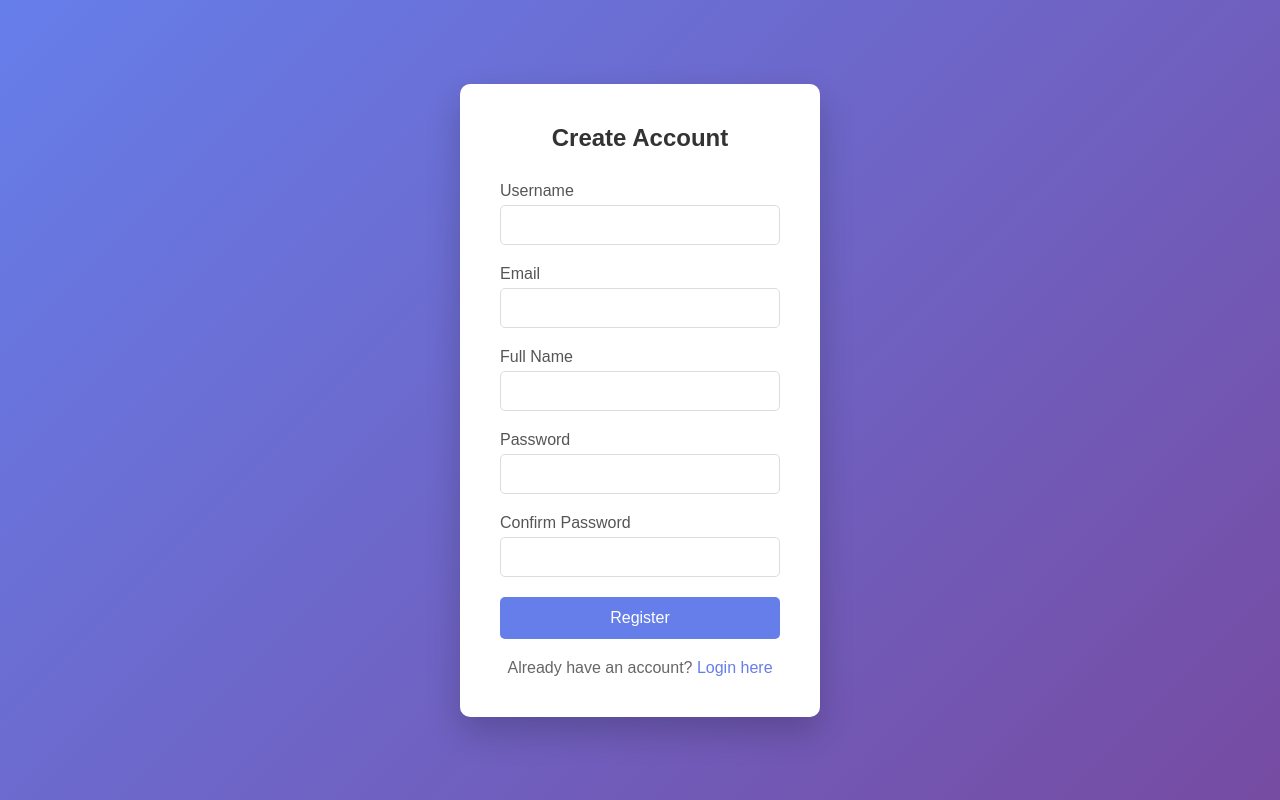
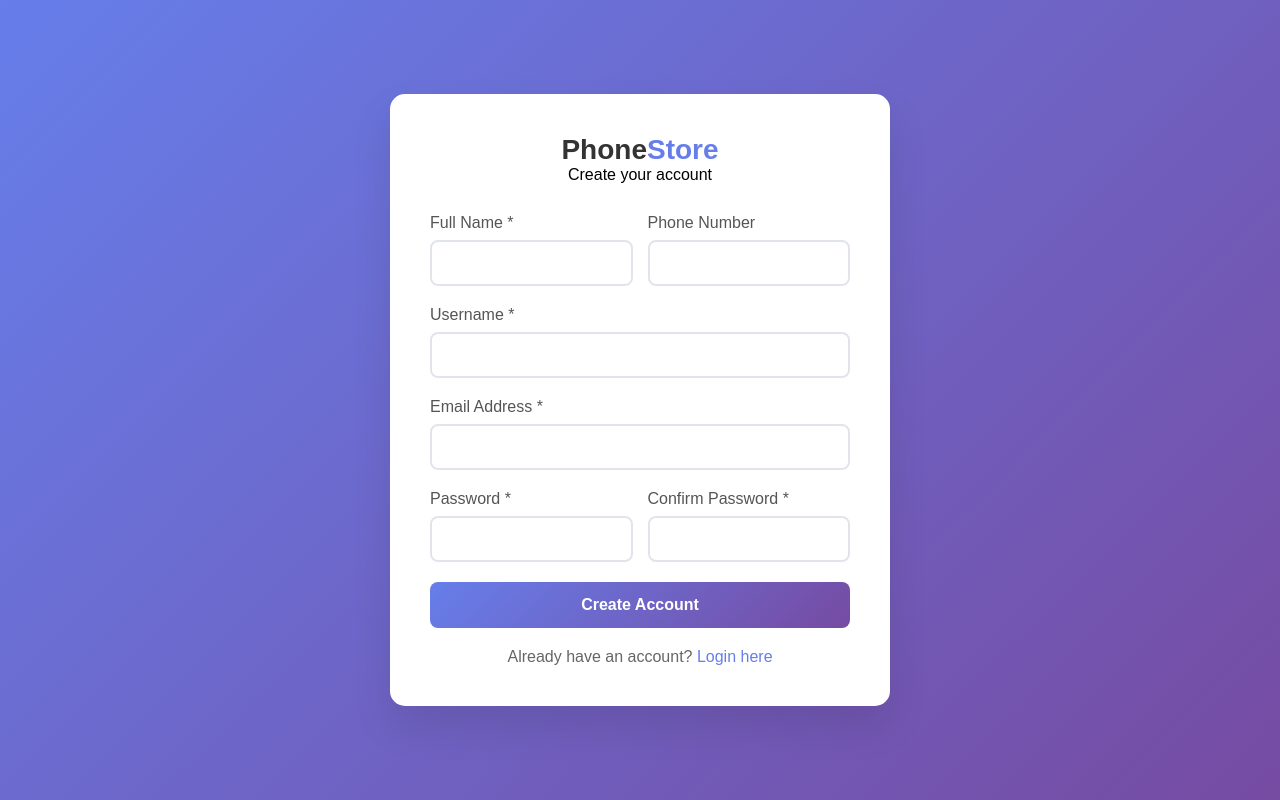
Before and after one commit to chaitanya461/docker2, a PHP site: page /auth/register.php in a window 1280 px wide. Run offline with PHP 8.4, Linux system fonts and the light colour scheme; data that the repository does not hold is empty.

Commit message:
Update register.php

```diff
--- a/auth/register.php
+++ b/auth/register.php
@@ -1,21 +1,35 @@
 <?php
-require_once '../config/database.php';
-$conn = getDatabaseConnection();
+// auth/register.php
+require_once '../config/init.php';
+
+// If already logged in, redirect to home
+if (isLoggedIn()) {
+    redirect('/index.php');
+}
+
+$page_title = "Register";
+$errors = [];
+$success = '';
 
 if ($_SERVER['REQUEST_METHOD'] === 'POST') {
-    $username = sanitize($_POST['username']);
-    $email = sanitize($_POST['email']);
-    $password = $_POST['password'];
-    $confirm_password = $_POST['confirm_password'];
-    $full_name = sanitize($_POST['full_name']);
-
-    $errors = [];
+    $username = sanitize($_POST['username'] ?? '');
+    $email = sanitize($_POST['email'] ?? '');
+    $password = $_POST['password'] ?? '';
+    $confirm_password = $_POST['confirm_password'] ?? '';
+    $full_name = sanitize($_POST['full_name'] ?? '');
+    $phone = sanitize($_POST['phone'] ?? '');
 
     // Validation
     if (empty($username)) $errors[] = "Username is required";
     if (empty($email)) $errors[] = "Email is required";
+    if (!filter_var($email, FILTER_VALIDATE_EMAIL)) $errors[] = "Invalid email format";
     if (empty($password)) $errors[] = "Password is required";
+    if (strlen($password) < 6) $errors[] = "Password must be at least 6 characters";
     if ($password !== $confirm_password) $errors[] = "Passwords do not match";
+    if (empty($full_name)) $errors[] = "Full name is required";
+
+    if (empty($errors)) {
+        $conn = getDatabaseConnection();
 
         // Check if user exists
         $check = $conn->prepare("SELECT id FROM users WHERE username = ? OR email = ?");
@@ -25,24 +39,26 @@ if ($_SERVER['REQUEST_METHOD'] === 'POST') {
 
         if ($check->num_rows > 0) {
             $errors[] = "Username or email already exists";
-    }
-
-    if (empty($errors)) {
+        } else {
+            // Hash password
             $hashed_password = password_hash($password, PASSWORD_DEFAULT);
 
-        $stmt = $conn->prepare("INSERT INTO users (username, password, email, full_name) VALUES (?, ?, ?, ?)");
-        $stmt->bind_param("ssss", $username, $hashed_password, $email, $full_name);
+            // Insert user
+            $stmt = $conn->prepare("INSERT INTO users (username, password, email, full_name, phone) VALUES (?, ?, ?, ?, ?)");
+            $stmt->bind_param("sssss", $username, $hashed_password, $email, $full_name, $phone);
 
             if ($stmt->execute()) {
-            $_SESSION['success'] = "Registration successful! Please login.";
-            redirect('/login.php');
+                $_SESSION['registration_success'] = "Registration successful! Please login.";
+                redirect('/auth/login.php');
             } else {
                 $errors[] = "Registration failed. Please try again.";
             }
+            $stmt->close();
+        }
+        $check->close();
     }
 }
 ?>
-
 <!DOCTYPE html>
 <html lang="en">
 <head>
@@ -57,86 +73,108 @@ if ($_SERVER['REQUEST_METHOD'] === 'POST') {
         }
 
         body {
-            font-family: Arial, sans-serif;
+            font-family: 'Poppins', sans-serif;
             background: linear-gradient(135deg, #667eea 0%, #764ba2 100%);
             min-height: 100vh;
             display: flex;
+            align-items: center;
             justify-content: center;
-            align-items: center;
-        }
-
-        .container {
-            width: 100%;
-            max-width: 400px;
             padding: 20px;
         }
 
-        .register-form {
-            background: white;
-            padding: 40px;
-            border-radius: 10px;
-            box-shadow: 0 15px 35px rgba(0,0,0,0.2);
+        .register-container {
+            width: 100%;
+            max-width: 500px;
         }
 
-        h2 {
+        .register-card {
+            background: white;
+            border-radius: 15px;
+            padding: 40px;
+            box-shadow: 0 20px 40px rgba(0,0,0,0.1);
+        }
+
+        .logo {
             text-align: center;
+            margin-bottom: 30px;
+        }
+
+        .logo i {
+            font-size: 40px;
+            color: #667eea;
+            margin-bottom: 10px;
+        }
+
+        .logo h1 {
             color: #333;
-            margin-bottom: 30px;
+            font-size: 28px;
+        }
+
+        .logo .highlight {
+            color: #667eea;
         }
 
         .form-group {
             margin-bottom: 20px;
         }
 
-        label {
-            display: block;
-            margin-bottom: 5px;
-            color: #555;
+        .form-row {
+            display: flex;
+            gap: 15px;
         }
 
-        input {
-            width: 100%;
-            padding: 10px;
-            border: 1px solid #ddd;
-            border-radius: 5px;
-            font-size: 16px;
+        .form-row .form-group {
+            flex: 1;
         }
 
-        input:focus {
+        .form-group label {
+            display: block;
+            margin-bottom: 8px;
+            color: #555;
+            font-weight: 500;
+        }
+
+        .form-control {
+            width: 100%;
+            padding: 12px 15px;
+            border: 2px solid #e1e5eb;
+            border-radius: 8px;
+            font-size: 16px;
+            transition: border-color 0.3s;
+        }
+
+        .form-control:focus {
             outline: none;
             border-color: #667eea;
         }
 
-        .btn {
+        .btn-register {
             width: 100%;
-            padding: 12px;
-            background: #667eea;
+            padding: 14px;
+            background: linear-gradient(135deg, #667eea 0%, #764ba2 100%);
             color: white;
             border: none;
-            border-radius: 5px;
+            border-radius: 8px;
             font-size: 16px;
+            font-weight: 600;
             cursor: pointer;
-            transition: background 0.3s;
+            transition: transform 0.3s;
         }
 
-        .btn:hover {
-            background: #5a67d8;
+        .btn-register:hover {
+            transform: translateY(-2px);
         }
 
-        .error {
+        .error-message {
             background: #f56565;
             color: white;
-            padding: 10px;
-            border-radius: 5px;
+            padding: 12px;
+            border-radius: 8px;
             margin-bottom: 20px;
         }
 
-        .success {
-            background: #48bb78;
-            color: white;
-            padding: 10px;
-            border-radius: 5px;
-            margin-bottom: 20px;
+        .error-message ul {
+            margin-left: 20px;
         }
 
         .login-link {
@@ -148,53 +186,141 @@ if ($_SERVER['REQUEST_METHOD'] === 'POST') {
         .login-link a {
             color: #667eea;
             text-decoration: none;
+            font-weight: 500;
+        }
+
+        .password-strength {
+            margin-top: 5px;
+            font-size: 14px;
+        }
+
+        .strength-weak {
+            color: #f56565;
+        }
+
+        .strength-medium {
+            color: #ed8936;
+        }
+
+        .strength-strong {
+            color: #48bb78;
         }
     </style>
+    <script>
+        function checkPasswordStrength(password) {
+            let strength = 0;
+            if (password.length >= 6) strength++;
+            if (password.match(/[a-z]+/)) strength++;
+            if (password.match(/[A-Z]+/)) strength++;
+            if (password.match(/[0-9]+/)) strength++;
+            if (password.match(/[$@#&!]+/)) strength++;
+
+            const strengthText = ['Very Weak', 'Weak', 'Medium', 'Strong', 'Very Strong'];
+            const strengthClass = ['strength-weak', 'strength-weak', 'strength-medium', 'strength-strong', 'strength-strong'];
+
+            return {
+                text: strengthText[strength],
+                class: strengthClass[strength]
+            };
+        }
+
+        document.addEventListener('DOMContentLoaded', function() {
+            const passwordInput = document.getElementById('password');
+            const strengthDisplay = document.getElementById('password-strength');
+
+            passwordInput.addEventListener('input', function() {
+                const password = this.value;
+                if (password.length > 0) {
+                    const strength = checkPasswordStrength(password);
+                    strengthDisplay.textContent = `Strength: ${strength.text}`;
+                    strengthDisplay.className = `password-strength ${strength.class}`;
+                    strengthDisplay.style.display = 'block';
+                } else {
+                    strengthDisplay.style.display = 'none';
+                }
+            });
+
+            // Confirm password validation
+            const confirmInput = document.getElementById('confirm_password');
+            confirmInput.addEventListener('input', function() {
+                const password = passwordInput.value;
+                const confirm = this.value;
+
+                if (confirm.length > 0 && password !== confirm) {
+                    this.style.borderColor = '#f56565';
+                } else {
+                    this.style.borderColor = '#e1e5eb';
+                }
+            });
+        });
+    </script>
 </head>
 <body>
-    <div class="container">
-        <div class="register-form">
-            <h2>Create Account</h2>
+    <div class="register-container">
+        <div class="register-card">
+            <div class="logo">
+                <i class="fas fa-mobile-alt"></i>
+                <h1>Phone<span class="highlight">Store</span></h1>
+                <p>Create your account</p>
+            </div>
 
-            <?php if (!empty($errors)): ?>
-                <div class="error">
-                    <?php foreach ($errors as $error): ?>
-                        <p><?php echo $error; ?></p>
+            <?php if(!empty($errors)): ?>
+                <div class="error-message">
+                    <ul>
+                        <?php foreach($errors as $error): ?>
+                            <li><?php echo $error; ?></li>
                         <?php endforeach; ?>
+                    </ul>
                 </div>
             <?php endif; ?>
 
             <form method="POST" action="">
+                <div class="form-row">
                     <div class="form-group">
-                    <label for="username">Username</label>
-                    <input type="text" id="username" name="username" required>
+                        <label for="full_name">Full Name *</label>
+                        <input type="text" id="full_name" name="full_name" class="form-control"
+                               value="<?php echo htmlspecialchars($_POST['full_name'] ?? ''); ?>" required>
                     </div>
 
                     <div class="form-group">
-                    <label for="email">Email</label>
-                    <input type="email" id="email" name="email" required>
+                        <label for="phone">Phone Number</label>
+                        <input type="tel" id="phone" name="phone" class="form-control"
+                               value="<?php echo htmlspecialchars($_POST['phone'] ?? ''); ?>">
+                    </div>
                 </div>
 
                 <div class="form-group">
-                    <label for="full_name">Full Name</label>
-                    <input type="text" id="full_name" name="full_name" required>
+                    <label for="username">Username *</label>
+                    <input type="text" id="username" name="username" class="form-control"
+                           value="<?php echo htmlspecialchars($_POST['username'] ?? ''); ?>" required>
                 </div>
 
                 <div class="form-group">
-                    <label for="password">Password</label>
-                    <input type="password" id="password" name="password" required>
+                    <label for="email">Email Address *</label>
+                    <input type="email" id="email" name="email" class="form-control"
+                           value="<?php echo htmlspecialchars($_POST['email'] ?? ''); ?>" required>
+                </div>
+
+                <div class="form-row">
+                    <div class="form-group">
+                        <label for="password">Password *</label>
+                        <input type="password" id="password" name="password" class="form-control" required>
+                        <div id="password-strength" class="password-strength" style="display: none;"></div>
                     </div>
 
                     <div class="form-group">
-                    <label for="confirm_password">Confirm Password</label>
-                    <input type="password" id="confirm_password" name="confirm_password" required>
+                        <label for="confirm_password">Confirm Password *</label>
+                        <input type="password" id="confirm_password" name="confirm_password" class="form-control" required>
+                    </div>
                 </div>
 
-                <button type="submit" class="btn">Register</button>
+                <button type="submit" class="btn-register">
+                    <i class="fas fa-user-plus"></i> Create Account
+                </button>
             </form>
 
             <div class="login-link">
-                Already have an account? <a href="/login.php">Login here</a>
+                Already have an account? <a href="/auth/login.php">Login here</a>
             </div>
         </div>
     </div>
```
Lines whose indentation alone changed are shown as unchanged.
